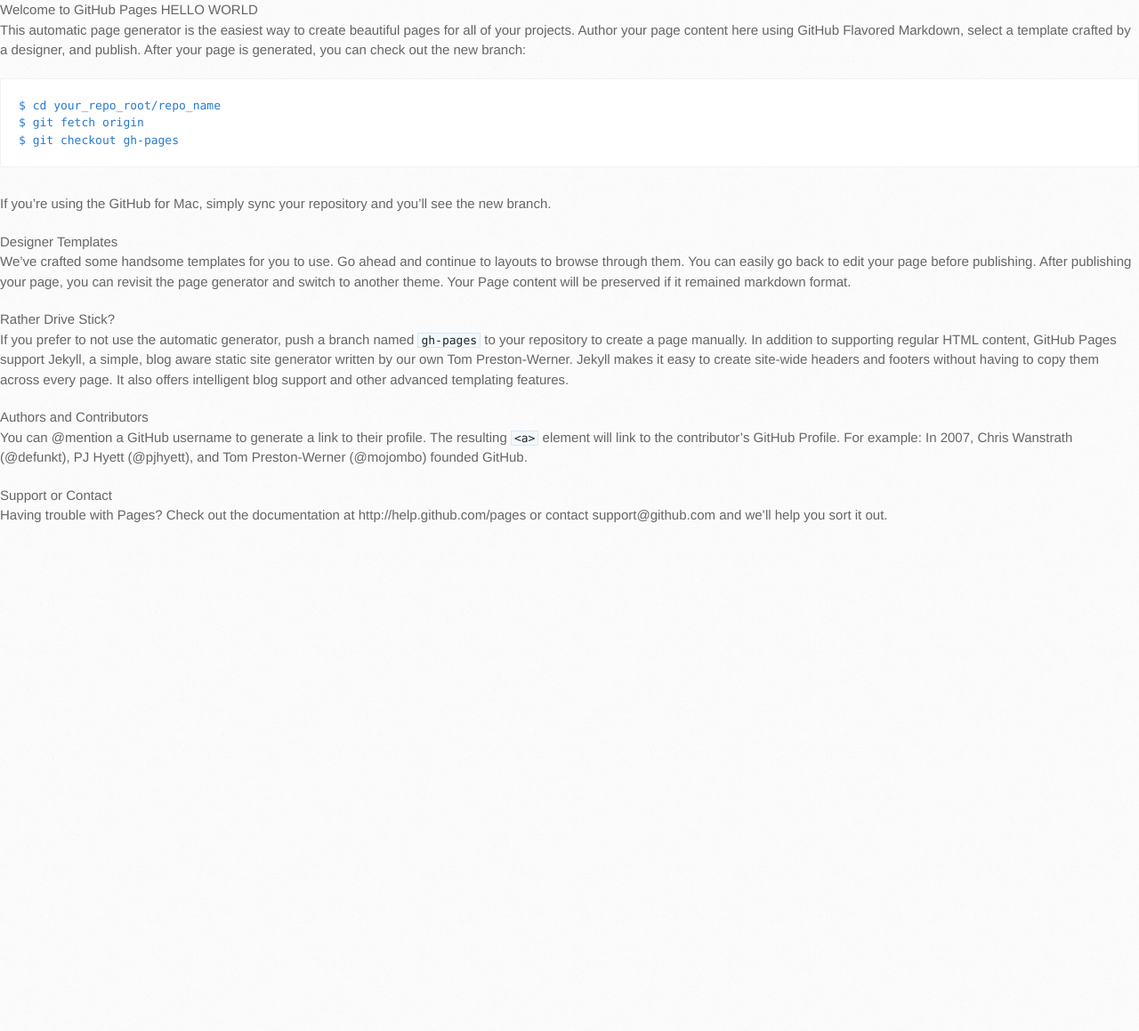
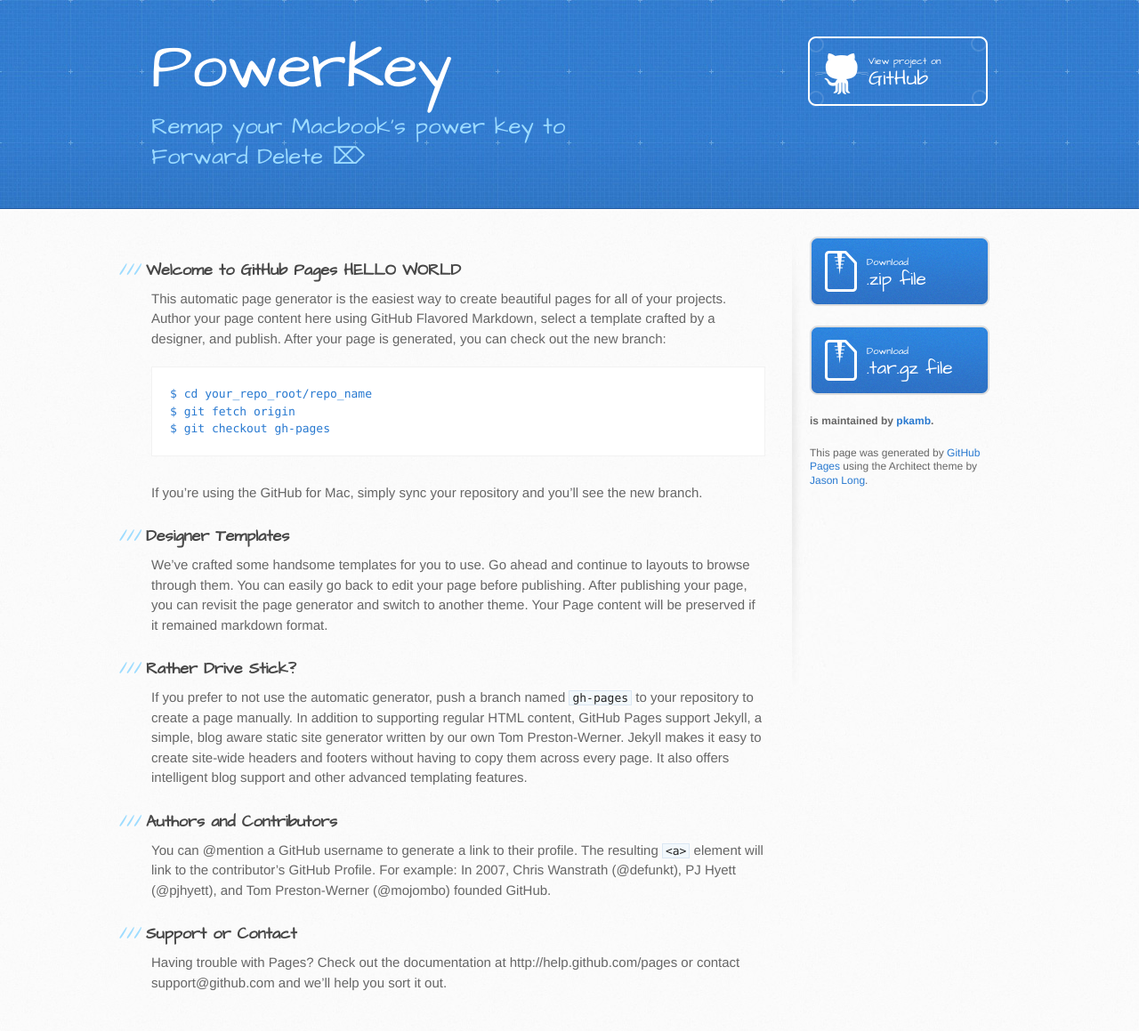
Before and after one commit to pkamb/PowerKey, a Jekyll site: the page built from index.md, in a window 1280 px wide. Shown: the whole page at 89% size. Built offline with Jekyll 4.4.1, drawn with Linux system fonts in a browser that asks for light colours; Markdown is read by kramdown in place of the engine named in the settings; before the commit the page ends 900 px from its top, so only the background shows below that.

Commit message:
- Markdown editing of the Github Page  - http://stackoverflow.com/questions/14024594/how-do-i-prevent-the-github-pages-automatic-generator-to-remove-everything-bef

```diff
--- a/_layouts/index.html
+++ b/_layouts/index.html
@@ -17,6 +17,36 @@
   </head>
 
   <body>
-	  {{content}}
+    <header>
+      <div class="inner">
+        <h1>PowerKey</h1>
+        <h2>Remap your Macbook's power key to Forward Delete ⌦</h2>
+        <a href="https://github.com/pkamb/PowerKey" class="button"><small>View project on</small>GitHub</a>
+      </div>
+    </header>
+
+    <div id="content-wrapper">
+      <div class="inner clearfix">
+        <section id="main-content">
+			{{content}}
+        </section>
+
+        <aside id="sidebar">
+          <a href="https://github.com/pkamb/PowerKey/zipball/master" class="button">
+            <small>Download</small>
+            .zip file
+          </a>
+          <a href="https://github.com/pkamb/PowerKey/tarball/master" class="button">
+            <small>Download</small>
+            .tar.gz file
+          </a>
+
+          <p class="repo-owner"><a href="https://github.com/pkamb/PowerKey"></a> is maintained by <a href="https://github.com/pkamb">pkamb</a>.</p>
+
+          <p>This page was generated by <a href="pages.github.com">GitHub Pages</a> using the Architect theme by <a href="http://twitter.com/jasonlong">Jason Long</a>.</p>
+        </aside>
+      </div>
+    </div>
+
   </body>
 </html>
```
